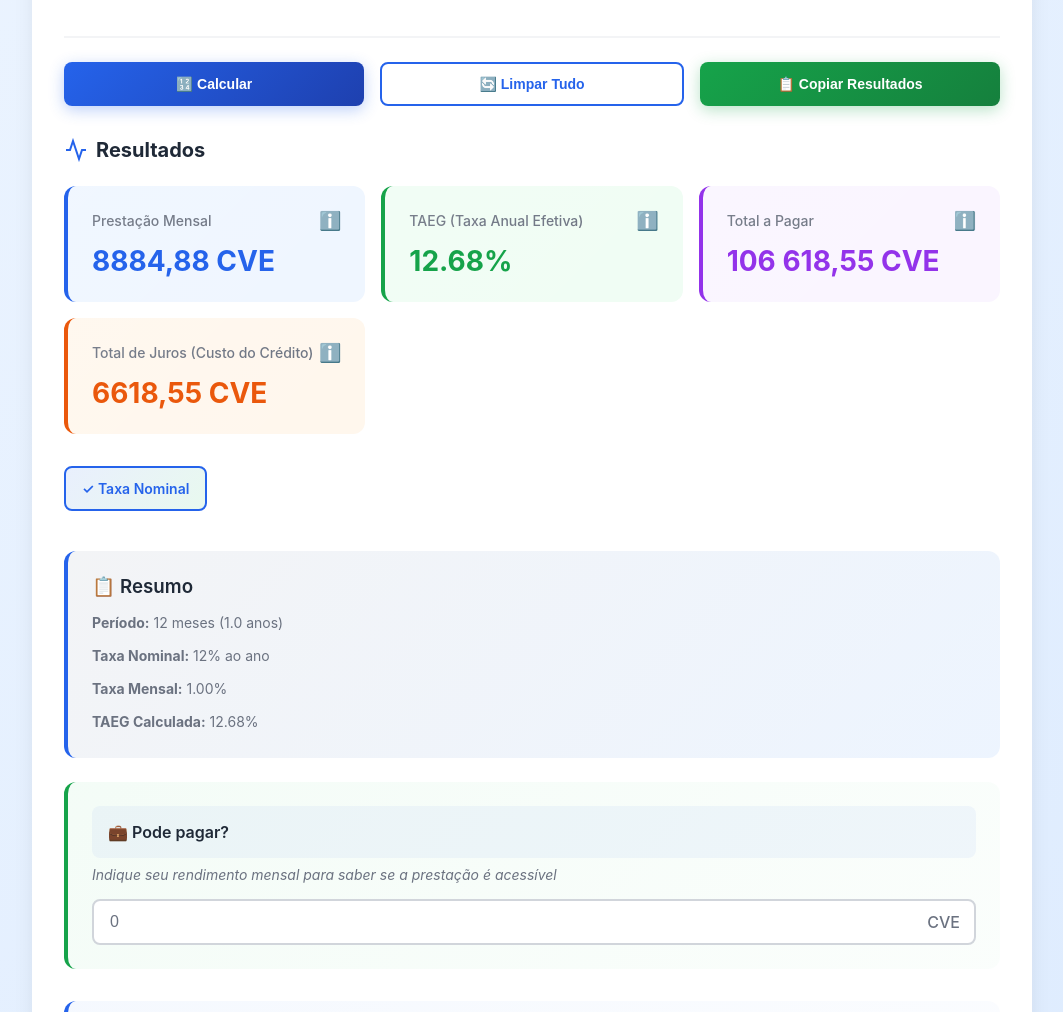
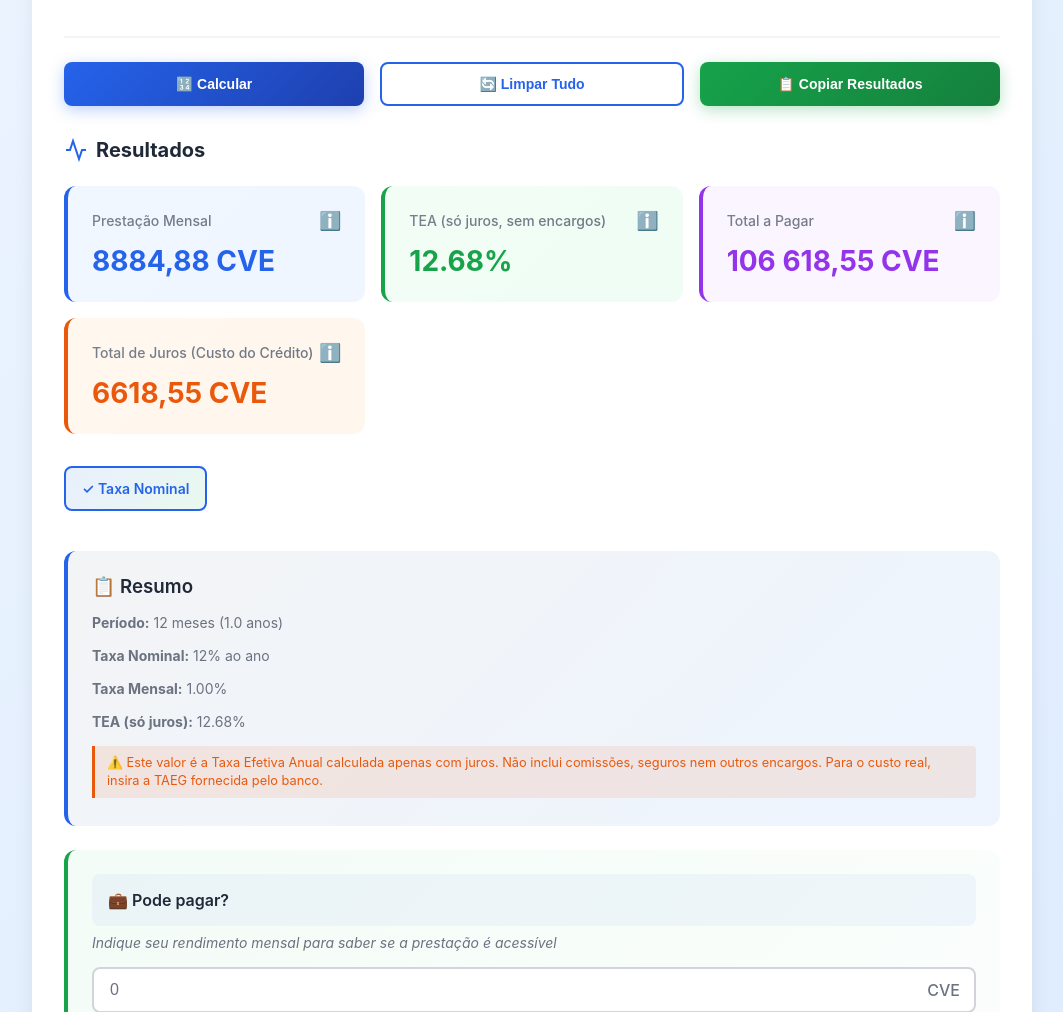
Before and after one commit to marovski/simuladorcreditoCV, a website: page index.html in a window 1280 px wide. Shown: the part 800-1812 px from the top of the page, without its empty margins (108-1171 px from the left). Drawn offline with nearby package versions, Linux system fonts and the light colour scheme.

Commit message:
Align TAEG display with BCV Aviso 3/2013
- Distinguish TEA (interest-only estimate) from true TAEG (all charges)
- Relabel result card dynamically: 'TEA (só juros)' without bank TAEG,
  'TAEG (fornecida pelo banco)' when bank TAEG is entered
- Relabel interest card: 'Custo Total do Crédito (com encargos)' with TAEG
- Add warning note in summary when showing TEA without bank charges
- Update info popups to explain TEA vs TAEG distinction per BCV Annex I
- Update i18n strings for PT and EN accordingly

```diff
--- a/script.js
+++ b/script.js
@@ -26,8 +26,8 @@ const translations = {
             divider: { or: 'OU' },
             taeg: {
                 label: 'Usar TAEG do banco (mais realista)',
-                helper: 'TAEG = taxa que inclui igualmente comissões, seguros, etc. Dá o custo real.',
-                hint: '💡 Com TAEG: Total a Pagar e Juros incluem igualmente todos os custos reais (comissões, seguros, etc.)'
+                helper: 'A TAEG inclui juros + comissões + seguros + outros encargos. Peça ao seu banco.',
+                hint: '💡 Com TAEG (Aviso BCV 3/2013): Total a Pagar e Custo Total incluem todos os encargos reais.'
             },
             buttons: {
                 calculate: '🔢 Calcular',
@@ -38,9 +38,16 @@ const translations = {
         results: {
             title: 'Resultados',
             monthlyPayment: { label: 'Prestação Mensal' },
-            taeg: { label: 'TAEG (Taxa Anual Efetiva)' },
+            taeg: {
+                label: 'TAEG (Taxa Anual Efetiva)',
+                labelTea: 'TEA (só juros, sem encargos)',
+                labelBank: 'TAEG (fornecida pelo banco)'
+            },
             totalPayment: { label: 'Total a Pagar' },
-            totalInterest: { label: 'Total de Juros (Custo do Crédito)' },
+            totalInterest: {
+                label: 'Total de Juros (Custo do Crédito)',
+                labelWithTaeg: 'Custo Total do Crédito (com encargos)'
+            },
             summary: { title: '📋 Resumo' },
             affordability: {
                 title: '💼 Pode pagar?',
@@ -91,6 +98,7 @@ const translations = {
             periodError: 'Período deve ser superior a 0',
             rateError: 'Taxa deve estar entre 0% e 30%',
             taegError: 'TAEG deve ser superior a 0',
+            teaNote: '⚠️ Este valor é a Taxa Efetiva Anual calculada apenas com juros. Não inclui comissões, seguros nem outros encargos. Para o custo real, insira a TAEG fornecida pelo banco.',
             firstCapture: 'Situação anterior capturada! Altere os valores e clique novamente para comparar.',
             comparisonDone: 'Comparação realizada!',
             formReset: 'Formulário reiniciado!',
@@ -127,19 +135,19 @@ const translations = {
                 formula: 'PMT = P × [i × (1+i)ⁿ] ÷ [(1+i)ⁿ - 1]\n\nOnde:\nP = Montante\ni = Taxa mensal (Taxa Nominal ÷ 12)\nn = Número de meses'
             },
             taeg: {
-                title: 'TAEG - Taxa Anual Efetiva Global',
-                description: 'É a taxa real que paga pelo crédito, incluindo todos os custos. É sempre maior que a taxa nominal porque considera a capitalização dos juros. Use esta taxa para comparar propostas de diferentes bancos.',
-                formula: 'TAEG = [(1 + taxa mensal)^12 - 1] × 100\n\nA TAEG considera o efeito da capitalização composta dos juros ao longo do ano.'
+                title: 'TEA vs TAEG — qual a diferença?',
+                description: 'Sem TAEG do banco: o simulador mostra a TEA (Taxa Efetiva Anual), que resulta apenas da capitalização dos juros da TAN. NÃO inclui comissões, seguros nem outros encargos — logo é sempre inferior à TAEG real.\n\nCom TAEG do banco: é exibida a TAEG real conforme o Aviso BCV n.º 3/2013, que inclui todos os encargos da operação de crédito.',
+                formula: 'TEA (estimativa) = [(1 + TAN/12)^12 - 1] × 100\n\nTAEG real (BCV Anexo I) = taxa X que iguala:\nPV(crédito utilizado) = PV(reembolsos + encargos)\n\nTAEG ≥ TEA sempre que existam encargos adicionais.'
             },
             totalPayment: {
                 title: 'Total a Pagar',
-                description: 'É a soma de todas as prestações mensais ao longo do período do crédito. Este valor inclui o montante emprestado mais todos os juros. Se inseriu a TAEG do banco, este valor reflete o custo total real incluindo todas as comissões e encargos.',
-                formula: 'Sem TAEG: Total = Prestação Mensal × Número de Meses\n\nCom TAEG: Total calculado com taxa efetiva que inclui todos os custos'
+                description: 'Sem TAEG do banco: soma de todas as prestações mensais (capital + juros). Não inclui comissões, seguros ou outros encargos cobrados pelo banco.\n\nCom TAEG do banco: estimativa do custo total calculada com base na TAEG, que inclui todos os encargos da operação conforme o Aviso BCV n.º 3/2013.',
+                formula: 'Sem TAEG: Total = Prestação Mensal (TAN) × Nº de Meses\n\nCom TAEG: Total estimado = PMT(TAEG) × Nº de Meses\n(inclui juros + encargos estimados)'
             },
             totalInterest: {
-                title: 'Total de Juros',
-                description: 'É o custo total do crédito - quanto vai pagar a mais além do valor emprestado. Quanto maior o período ou a taxa de juro, maior será este valor. Se inseriu a TAEG, este valor inclui não só os juros mas também todas as comissões, seguros e encargos.',
-                formula: 'Juros = Total a Pagar - Montante Emprestado\n\nCom TAEG: Inclui todos os custos (juros + comissões + seguros)'
+                title: 'Custo do Crédito',
+                description: 'Sem TAEG: diferença entre o total pago e o montante emprestado — representa apenas os juros. Não inclui comissões, seguros ou outros encargos.\n\nCom TAEG: estimativa do custo total do crédito incluindo juros, comissões, seguros e demais encargos, conforme a definição de «Custo total do crédito» do Aviso BCV n.º 3/2013.',
+                formula: 'Custo = Total a Pagar − Montante Emprestado\n\nCom TAEG: inclui todos os encargos (juros + comissões + seguros)'
             }
         }
     },
@@ -178,9 +186,16 @@ const translations = {
         results: {
             title: 'Results',
             monthlyPayment: { label: 'Monthly Payment' },
-            taeg: { label: 'TAEG (Annual Effective Rate)' },
+            taeg: {
+                label: 'TAEG (Annual Effective Rate)',
+                labelTea: 'EAR (interest only, no fees)',
+                labelBank: 'TAEG (provided by bank)'
+            },
             totalPayment: { label: 'Total Payment' },
-            totalInterest: { label: 'Total Interest (Cost of Credit)' },
+            totalInterest: {
+                label: 'Total Interest (Cost of Credit)',
+                labelWithTaeg: 'Total Cost of Credit (incl. charges)'
+            },
             summary: { title: '📋 Summary' },
             affordability: {
                 title: '💼 Can you afford it?',
@@ -231,6 +246,7 @@ const translations = {
             periodError: 'Period must be greater than 0',
             rateError: 'Rate must be between 0% and 30%',
             taegError: 'TAEG must be greater than 0',
+            teaNote: '⚠️ This value is the Effective Annual Rate based on interest only. It does not include fees, insurance or other charges. For the real cost, enter the TAEG provided by your bank.',
             firstCapture: 'Previous situation captured! Change the values and click again to compare.',
             comparisonDone: 'Comparison completed!',
             formReset: 'Form reset!',
@@ -267,19 +283,19 @@ const translations = {
                 formula: 'PMT = P × [i × (1+i)ⁿ] ÷ [(1+i)ⁿ - 1]\n\nWhere:\nP = Credit Amount\ni = Monthly rate (Nominal Rate ÷ 12)\nn = Number of months'
             },
             taeg: {
-                title: 'TAEG - Annual Effective Global Rate',
-                description: 'It is the real rate you pay for credit, including all costs. It is always higher than the nominal rate because it considers the capitalization of interest. Use this rate to compare offers from different banks.',
-                formula: 'TAEG = [(1 + monthly rate)^12 - 1] × 100\n\nTAEG considers the effect of compound capitalization of interest throughout the year.'
+                title: 'EAR vs TAEG — what\'s the difference?',
+                description: 'Without bank TAEG: the simulator shows the EAR (Effective Annual Rate), which only reflects the compounding effect of the nominal interest rate. It does NOT include fees, insurance or other charges — so it is always lower than the real TAEG.\n\nWith bank TAEG: the real TAEG is shown as per BCV Notice 3/2013, which includes all charges associated with the credit.',
+                formula: 'EAR (estimate) = [(1 + TAN/12)^12 - 1] × 100\n\nReal TAEG (BCV Annex I) = rate X where:\nPV(credit used) = PV(repayments + charges)\n\nTAEG ≥ EAR whenever additional charges exist.'
             },
             totalPayment: {
                 title: 'Total Payment',
-                description: 'It is the sum of all monthly payments over the credit period. This value includes the amount borrowed plus all interest. If you entered the bank\'s TAEG, this value reflects the real total cost including all fees and charges.',
-                formula: 'Without TAEG: Total = Monthly Payment × Number of Months\n\nWith TAEG: Total calculated with effective rate that includes all costs'
+                description: 'Without bank TAEG: sum of all monthly payments (principal + interest). Does not include bank fees, insurance or other charges.\n\nWith bank TAEG: estimated total cost based on the TAEG, which includes all charges as per BCV Notice 3/2013.',
+                formula: 'Without TAEG: Total = Monthly Payment (TAN) × No. of Months\n\nWith TAEG: Estimated Total = PMT(TAEG) × No. of Months\n(includes interest + estimated charges)'
             },
             totalInterest: {
-                title: 'Total Interest',
-                description: 'It is the total cost of credit - how much you will pay more than the amount borrowed. The longer the period or the interest rate, the higher this value. If you entered the TAEG, this value includes not only the interest but also all fees, insurance and charges.',
-                formula: 'Interest = Total Payment - Borrowed Amount\n\nWith TAEG: Includes all costs (interest + fees + insurance)'
+                title: 'Cost of Credit',
+                description: 'Without TAEG: difference between the total paid and the amount borrowed — represents interest only. Does not include fees, insurance or other charges.\n\nWith TAEG: estimated total cost of credit including interest, fees, insurance and other charges, as per the definition of "Total cost of credit" in BCV Notice 3/2013.',
+                formula: 'Cost = Total Payment − Amount Borrowed\n\nWith TAEG: includes all charges (interest + fees + insurance)'
             }
         }
     }
@@ -599,6 +615,20 @@ function calculate() {
     document.getElementById('totalPayment').textContent = formatCurrency(totalPayment) + ' CVE';
     document.getElementById('totalInterest').textContent = formatCurrency(totalInterest) + ' CVE';
 
+    // Update result card labels dynamically based on calculation mode
+    const taegCardLabel = document.querySelector('.result-card.green .result-header span[data-i18n]');
+    const interestCardLabel = document.querySelector('.result-card.orange .result-header span[data-i18n]');
+    if (taegCardLabel) {
+        taegCardLabel.textContent = useTaeg && taegInput > 0
+            ? t('results.taeg.labelBank')
+            : t('results.taeg.labelTea');
+    }
+    if (interestCardLabel) {
+        interestCardLabel.textContent = useTaeg && taegInput > 0
+            ? t('results.totalInterest.labelWithTaeg')
+            : t('results.totalInterest.label');
+    }
+
     const methodBadge = document.getElementById('methodBadge');
     if (methodBadge) {
         methodBadge.innerHTML = `<span>✓ ${calculationMethod}</span>`;
@@ -609,7 +639,7 @@ function calculate() {
     const yearText = currentLanguage === 'pt' ? 'anos' : 'years';
     const nominalText = currentLanguage === 'pt' ? 'Taxa Nominal' : 'Nominal Rate';
     const monthlyText = currentLanguage === 'pt' ? 'Taxa Mensal' : 'Monthly Rate';
-    const taegCalcText = currentLanguage === 'pt' ? 'TAEG Calculada' : 'Calculated TAEG';
+    const taegCalcText = currentLanguage === 'pt' ? 'TEA (só juros)' : 'EAR (interest only)';
     const taegProvText = currentLanguage === 'pt' ? 'TAEG (fornecida)' : 'TAEG (provided)';
     const costsText = currentLanguage === 'pt' ? 'custos totais reais' : 'real total costs';
     const baseText = currentLanguage === 'pt' ? 'base para PMT' : 'basis for PMT';
@@ -629,6 +659,7 @@ function calculate() {
             <p><strong>${nominalText}:</strong> ${rate}% ${aoAnoText}</p>
             <p><strong>${monthlyText}:</strong> ${(rate / 12).toFixed(2)}%</p>
             <p><strong>${taegCalcText}:</strong> ${taeg.toFixed(2)}%</p>
+            <p class="summary-note">${t('messages.teaNote')}</p>
         `;
     }
 
--- a/styles.css
+++ b/styles.css
@@ -732,6 +732,17 @@ input[type="checkbox"] {
     color: var(--success);
     margin-top: 0.5rem;
     font-weight: 600;
+}
+
+.summary-note {
+    font-size: 0.8rem;
+    color: var(--warning, #d97706);
+    margin-top: 0.5rem;
+    padding: 0.5rem 0.75rem;
+    background: color-mix(in srgb, var(--warning, #d97706) 10%, transparent);
+    border-left: 3px solid var(--warning, #d97706);
+    border-radius: 0 4px 4px 0;
+    line-height: 1.4;
 }
 
 /* New Sections: Affordability, Amortization, Transparency */
```
